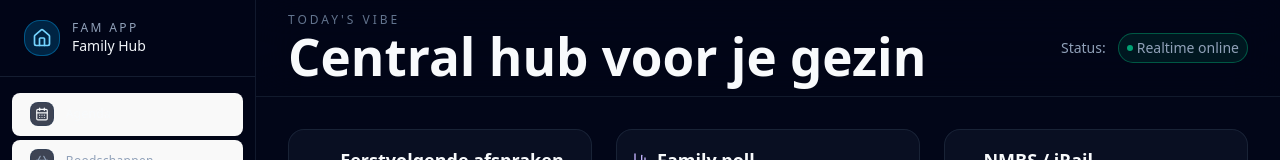
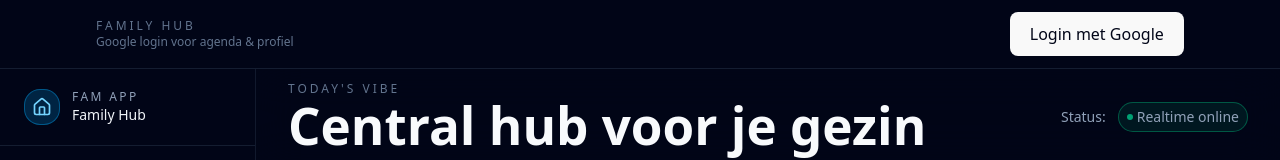
Before and after one commit to steenezel/S6, a React (Vite) app: page / in a window 1280 px wide. Shown: the top 160 px of the page. Built offline with nearby package versions, Linux system fonts and the light colour scheme; no server answers; the database is empty.

Commit message:
Add Google login functionality and update App layout

```diff
--- a/src/App.tsx
+++ b/src/App.tsx
@@ -2,6 +2,28 @@ import { QueryClientProvider } from '@tanstack/react-query'
 import { useLocation, Switch, Route } from 'wouter'
 import { queryClient } from './lib/queryClient'
 import { Dashboard } from './components/dashboard/Dashboard'
+import { supabase } from './lib/supabase'
+
+function GoogleLoginButton() {
+  const handleLogin = async () => {
+    await supabase.auth.signInWithOAuth({
+      provider: 'google',
+      options: {
+        redirectTo: window.location.origin,
+      },
+    })
+  }
+
+  return (
+    <button
+      type="button"
+      onClick={handleLogin}
+      className="px-4 py-2 rounded-full bg-sky-500 text-slate-950 text-sm font-medium hover:bg-sky-400 transition-colors"
+    >
+      Login met Google
+    </button>
+  )
+}
 
 function App() {
   const [, setLocation] = useLocation()
@@ -10,7 +32,24 @@ function App() {
     <QueryClientProvider client={queryClient}>
       <Switch>
         <Route path="/">
-          <Dashboard familyName="Family Hub" />
+          <div className="min-h-screen flex flex-col bg-slate-950 text-slate-50">
+            <header className="w-full border-b border-slate-800/70 bg-slate-950/80 backdrop-blur-xl">
+              <div className="max-w-6xl mx-auto px-4 md:px-8 py-3 flex items-center justify-between gap-3">
+                <div className="flex flex-col">
+                  <span className="text-xs uppercase tracking-[0.25em] text-slate-500">
+                    Family Hub
+                  </span>
+                  <span className="text-xs text-slate-500">
+                    Google login voor agenda & profiel
+                  </span>
+                </div>
+                <GoogleLoginButton />
+              </div>
+            </header>
+            <div className="flex-1">
+              <Dashboard familyName="Family Hub" />
+            </div>
+          </div>
         </Route>
 
         <Route>
```
